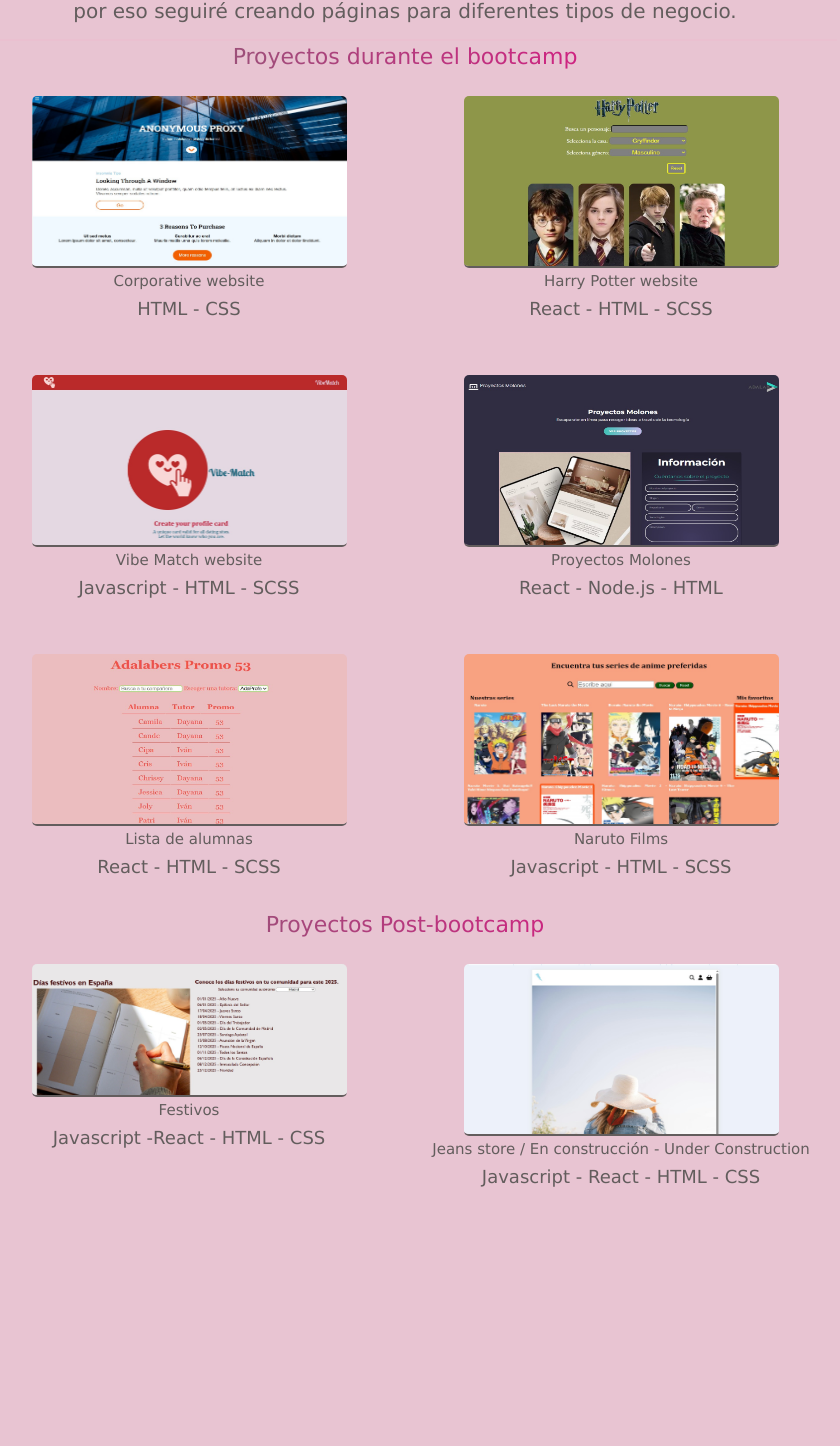
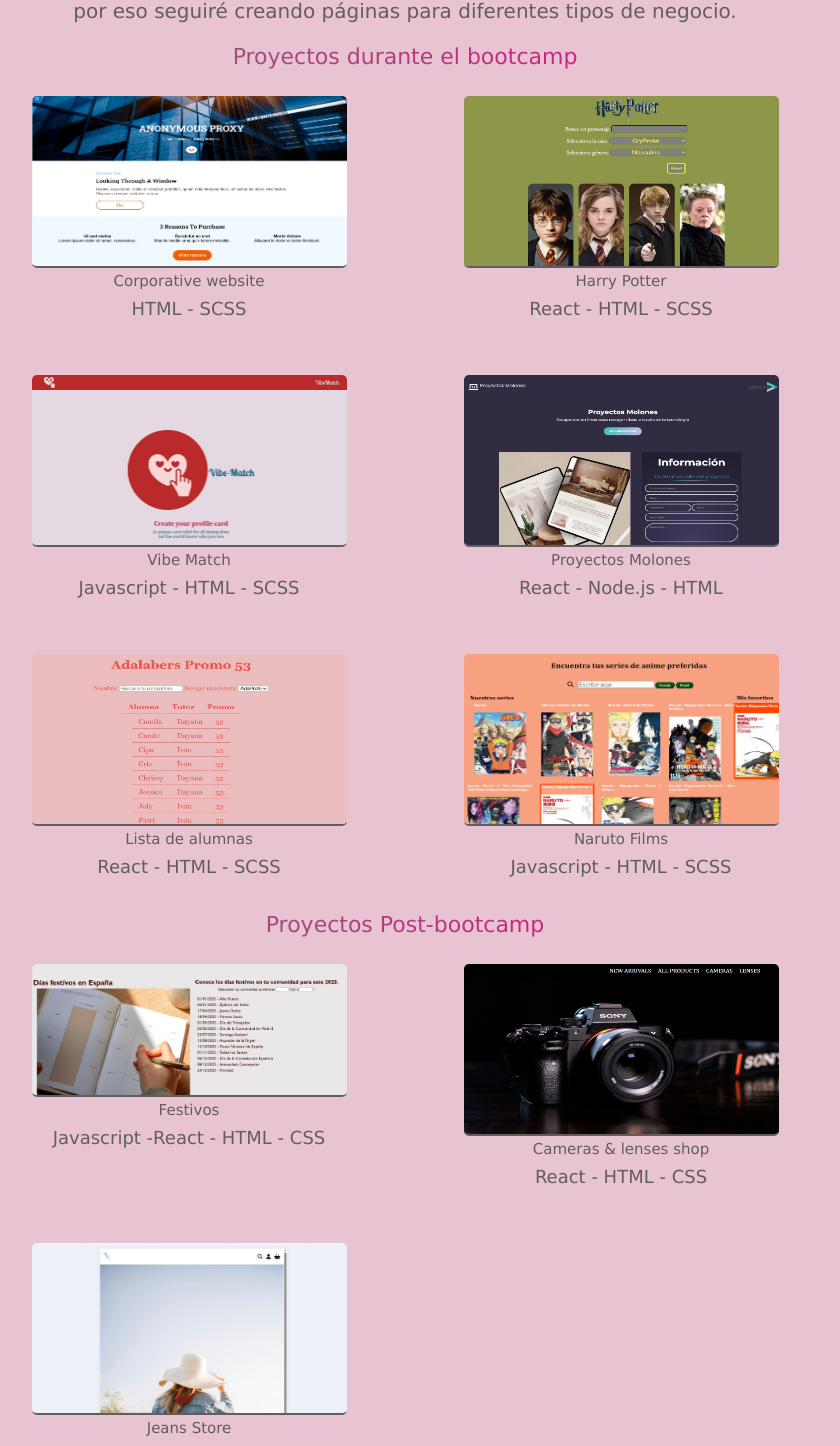
Before and after one commit to JessicaVR86/portfolio_JessicaVR, a React (Vite) app: page / in a window 1280 px wide. Shown: the part 824-2270 px from the top of the page, without its empty margins (235-1075 px from the left). Before the commit the page ends 2043 px from the top, so only its background shows below. Built offline with nearby package versions, Linux system fonts and the light colour scheme.

Commit message:
add fetch

```diff
--- a/src/components/AdalabProjects.jsx
+++ b/src/components/AdalabProjects.jsx
@@ -1,96 +1,36 @@
+import { useState, useEffect } from "react";
+
 function AdalabProjects(props) {
+  const [projects, setProjects] = useState([]);
+  useEffect(() => {
+    fetch("src/data/Adalab.json")
+      .then((response) => response.json())
+      .then((data) => setProjects(data))
+      .catch((error) => console.error("Error loading projects", error));
+  }, []);
+
   return (
     <>
-      <p className="article_title">  {props.language === "es" ? " Proyectos durante el bootcamp " : "Bootcamp Projects"}   </p>
+      <p className="article_title">
+        {" "}
+        {props.language === "es"
+          ? " Proyectos durante el bootcamp "
+          : "Bootcamp Projects"}{" "}
+      </p>
       <div className="gridbox">
-        <figure className="projectbox">
-          <a
-            href="https://beta.adalab.es/modulo-1-evaluacion-final-JessicaVR86/"
-            target="_blank"
-          >
-            <img
-              className="boximage"
-              src={props.projectCompany}
-              alt="projectCompany"
-            />
-          </a>
-          <figcaption className="descImage">Corporative website</figcaption>
-          <p className="tools"> HTML - CSS </p>
-        </figure>
-        <figure className="projectbox">
-          <a
-            href="https://beta.adalab.es/modulo-3-evaluacion-final-JessicaVR86/"
-            target="_blank"
-          >
-            <img
-              className="boximage"
-              src={props.projectHarryPotter}
-              alt="projectHarryPotter"
-            />
-          </a>
-          <figcaption className="descImage">Harry Potter website</figcaption>
-          <p className="tools">React - HTML - SCSS </p>
-        </figure>
-
-        <figure className="projectbox">
-          <a
-            href="https://cipactlicasillas.github.io/project-promo-53-module-2-team-3/formulary.html"
-            target="_blank"
-          >
-            <img
-              className="boximage"
-              src={props.projectVibeMatch}
-              alt="projectVibeMatch"
-            />
-          </a>
-          <figcaption className="descImage">Vibe Match website</figcaption>
-          <p className="tools">Javascript - HTML - SCSS </p>
-        </figure>
-
-        <figure className="projectbox">
-          <a
-            href="https://proyecto-molon-2-0-sgwe.onrender.com/"
-            target="_blank"
-          >
-            <img
-              className="boximage"
-              src={props.projectMolones}
-              alt="projectMolones"
-            />
-          </a>
-          <figcaption className="descImage">Proyectos Molones</figcaption>
-          <p className="tools">React - Node.js - HTML </p>
-        </figure>
-
-        <figure className="projectbox">
-          <a
-            href="https://jessicavr86.github.io/modulo-react-ejercicio-intermedio/"
-            target="_blank"
-          >
-            <img
-              className="boximage"
-              src={props.projectList}
-              alt="projectList"
-            />
-          </a>
-          <figcaption className="descImage">Lista de alumnas</figcaption>
-          <p className="tools">React - HTML - SCSS </p>
-        </figure>
-
-        <figure className="projectbox">
-          <a
-            href="https://beta.adalab.es/modulo-2-evaluacion-final-JessicaVR86/"
-            target="_blank"
-          >
-            <img
-              className="boximage"
-              src={props.projectNaruto}
-              alt="projectNaruto"
-            />
-          </a>
-          <figcaption className="descImage">Naruto Films</figcaption>
-          <p className="tools">Javascript - HTML - SCSS</p>
-        </figure>
+        {projects.map((project, index) => (
+          <figure key={index} className="projectbox">
+            <a href={project.url} target="_blank" rel="noopener noreferrer">
+              <img
+                className="boximage"
+                src={project.image}
+                alt={project.name}
+              />
+            </a>
+            <figcaption className="descImage"> {project.name}</figcaption>
+            <p className="tools"> {project.tools} </p>
+          </figure>
+        ))}
       </div>
     </>
   );
--- a/src/components/App.jsx
+++ b/src/components/App.jsx
@@ -2,18 +2,10 @@ import "../styles/App.scss";
 import { FontAwesomeIcon } from "@fortawesome/react-fontawesome";
 import { faSquareGithub } from "@fortawesome/free-brands-svg-icons";
 import { faLinkedin } from "@fortawesome/free-brands-svg-icons";
-import projectCompany from "../images/AnonymousProxy.jpg";
-import projectHarryPotter from "../images/HarryPotter.jpg";
-import projectNaruto from "../images/Naruto.jpg";
-import projectVibeMatch from "../images/vibeMatch.jpg";
-import projectList from "../images/ListPromo53.jpg";
-import projectFestivos from "../images/Festivos.jpg";
 import Hero from "./Hero";
 import Desc from "./Desc";
 import OwnProjects from "./OwnProjects";
 import AdalabProjects from "./AdalabProjects";
-import projectJeans from "../images/jeanscover.jpg";
-import projectMolones from "../images/Molones.jpg";
 import { useState } from "react";
 
 function App() {
@@ -48,20 +40,8 @@ function App() {
       <Desc language={language} />
       <main>
         <section className="box">
-          <AdalabProjects
-            language={language}
-            projectCompany={projectCompany}
-            projectHarryPotter={projectHarryPotter}
-            projectNaruto={projectNaruto}
-            projectVibeMatch={projectVibeMatch}
-            projectList={projectList}
-            projectMolones={projectMolones}
-          />
-          <OwnProjects
-            language={language}
-            projectJeans={projectJeans}
-            projectFestivos={projectFestivos}
-          />
+          <AdalabProjects language={language} />
+          <OwnProjects language={language} />
         </section>
       </main>
     </>
--- a/src/components/OwnProjects.jsx
+++ b/src/components/OwnProjects.jsx
@@ -1,33 +1,36 @@
+import { useState, useEffect } from "react";
+
 function OwnProjects(props) {
+  const [projects, setProjects] = useState([]);
+  useEffect(() => {
+    fetch("src/data/Own.json")
+      .then((response) => response.json())
+      .then((data) => setProjects(data))
+      .catch((error) => console.error("Error loading projects", error));
+  }, []);
+
   return (
     <>
-      <p className="article_title"> {props.language === "es" ? "Proyectos Post-bootcamp " : "Post-bootcamp Projects"}  </p>
+      <p className="article_title">
+        {" "}
+        {props.language === "es"
+          ? "Proyectos Post-bootcamp "
+          : "Post-bootcamp Projects"}{" "}
+      </p>
       <div className="gridbox">
-
-      <figure className="projectbox">
-        <a href="https://jessicavr86.github.io/dias_festivos/" target="_blank">
-          <img
-            className="boximage"
-            src={props.projectFestivos}
-            alt="projectFestivos"
-          />
-        </a>
-        <figcaption className="descImage"> Festivos </figcaption>
-        <p className="tools"> Javascript -React - HTML - CSS </p>
-      </figure>
-      <figure className="projectbox">
-        <a href="https://jessicavr86.github.io/jeansStore/" target="_blank">
-          <img
-            className="boximage"
-            src={props.projectJeans}
-            alt="projectJeans"
-          />
-        </a>
-        <figcaption className="descImage">
-          Jeans store / En construcción - Under Construction
-        </figcaption>
-        <p className="tools"> Javascript - React - HTML - CSS </p>
-      </figure>
+        {projects.map((project, index) => (
+          <figure key={index} className="projectbox">
+            <a href={project.url} target="_blank" rel="noopener noreferrer">
+              <img
+                className="boximage"
+                src={project.image}
+                alt={project.name}
+              />
+            </a>
+            <figcaption className="descImage"> {project.name} </figcaption>
+            <p className="tools"> {project.tools} </p>
+          </figure>
+        ))}
       </div>
     </>
   );
--- /dev/null
+++ b/src/data/Adalab.json
@@ -0,0 +1,53 @@
+[
+    {
+    "name": "Corporative website",
+    "url": "https://beta.adalab.es/modulo-1-evaluacion-final-JessicaVR86/",
+    "image": "src/images/AnonymousProxy.jpg",
+    "tools": "HTML - SCSS"
+
+  },
+      {
+    "name": "Harry Potter",
+    "url": "https://beta.adalab.es/modulo-3-evaluacion-final-JessicaVR86/",
+    "image": "src/images/HarryPotter.jpg",
+    "tools": "React - HTML - SCSS"
+
+  },
+    {
+    "name": "Vibe Match",
+    "url": "https://cipactlicasillas.github.io/project-promo-53-module-2-team-3/formulary.html",
+    "image": "src/images/vibeMatch.jpg",
+    "tools": "Javascript - HTML - SCSS"
+  },
+    {
+    "name": "Proyectos Molones",
+    "url": "https://proyecto-molon-2-0-sgwe.onrender.com/",
+    "image": "src/images/Molones.jpg",
+    "tools": "React - Node.js - HTML"
+  },
+    {
+    "name": "Lista de alumnas",
+    "url": "https://jessicavr86.github.io/modulo-react-ejercicio-intermedio/",
+    "image": "src/images/ListPromo53.jpg",
+    "tools": "React - HTML - SCSS"
+  },
+
+    {
+    "name": "Naruto Films",
+    "url": "https://beta.adalab.es/modulo-2-evaluacion-final-JessicaVR86/",
+    "image": "src/images/Naruto.jpg",
+    "tools": "Javascript - HTML - SCSS"
+  }
+
+
+
+
+
+
+
+
+
+
+
+
+]
--- /dev/null
+++ b/src/data/Own.json
@@ -0,0 +1,23 @@
+[
+  {
+    "name": "Festivos",
+    "url": "https://jessicavr86.github.io/dias_festivos/",
+    "image": "src/images/Festivos.jpg",
+    "tools": "Javascript -React - HTML - CSS",
+    "notes": null
+  },
+    {
+    "name": "Cameras & lenses shop",
+    "url": "https://jessicavr86.github.io/cameras_and_lenses/",
+    "image": "src/images/cameras.jpg",
+    "tools": "React - HTML - CSS ",
+    "notes": null
+  },
+  {
+    "name": "Jeans Store",
+    "url": "https://jessicavr86.github.io/jeansStore/",
+    "image": "src/images/jeanscover.jpg",
+    "tools": "Javascript - React - HTML - CSS ",
+    "notes": "En construcción - Under Construction"
+  }
+]
```
Also changed, not shown: src/images/cameras.jpg (added).
